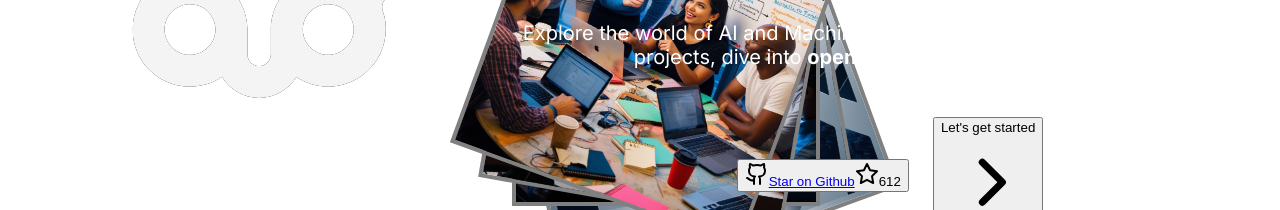
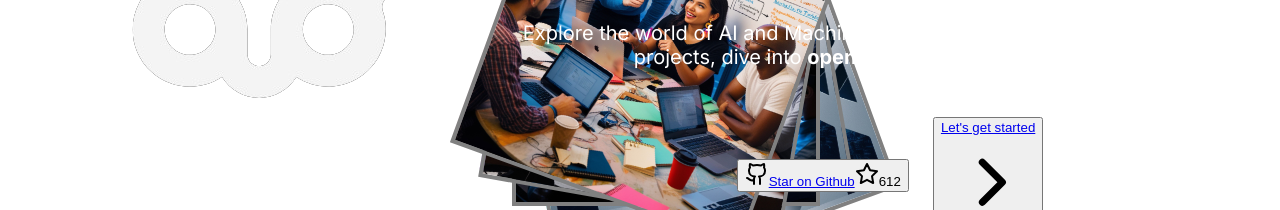
Before and after one commit to Purohitdev/PerceptAI, a React (Create React App) app: page / in a window 1280 px wide. Shown: the part 860-1070 px from the top of the page. Built offline with nearby package versions, Linux system fonts and the light colour scheme.

Commit message:
redirection added --minor

```diff
--- a/src/Components/Section1/Buttons/GetStarted.jsx
+++ b/src/Components/Section1/Buttons/GetStarted.jsx
@@ -16,7 +16,7 @@ function GetStarted() {
             <div className="relative z-10 flex items-center space-x-2">
 
               <span className="transition-all duration-500 group-hover:translate-x-1">
-                Let's get started
+               <a href="#featuredProjects">Let's get started</a>
               </span>
               <svg
                 className="w-6 h-6 transition-transform duration-500 group-hover:translate-x-1"
--- a/src/Components/Section2/ProjectGrid/ProjectGrid.jsx
+++ b/src/Components/Section2/ProjectGrid/ProjectGrid.jsx
@@ -56,7 +56,7 @@ const projects = [
 
 const ProjectGrid = () => {
   return (
-    <div className="min-h-screen bg-black text-white p-6">
+    <div id='featuredProjects' className="min-h-screen bg-black text-white p-6">
       <h1 className="heading text-4xl font-bold mb-8 text-center">Featured Projects</h1>
       <div className="grid grid-cols-1 md:grid-cols-2 lg:grid-cols-3 gap-8">
         {projects.map((project, index) => (
```
